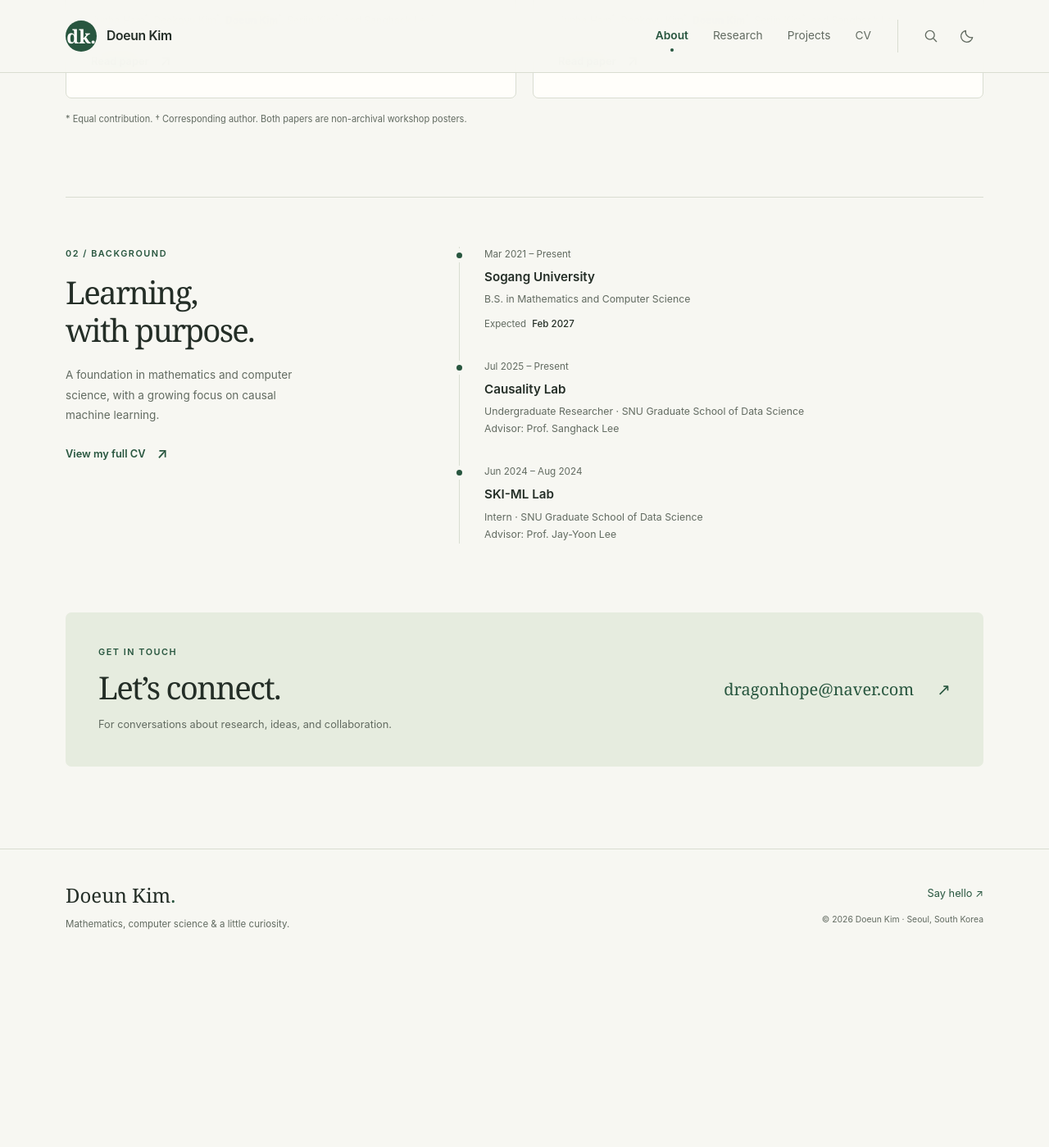
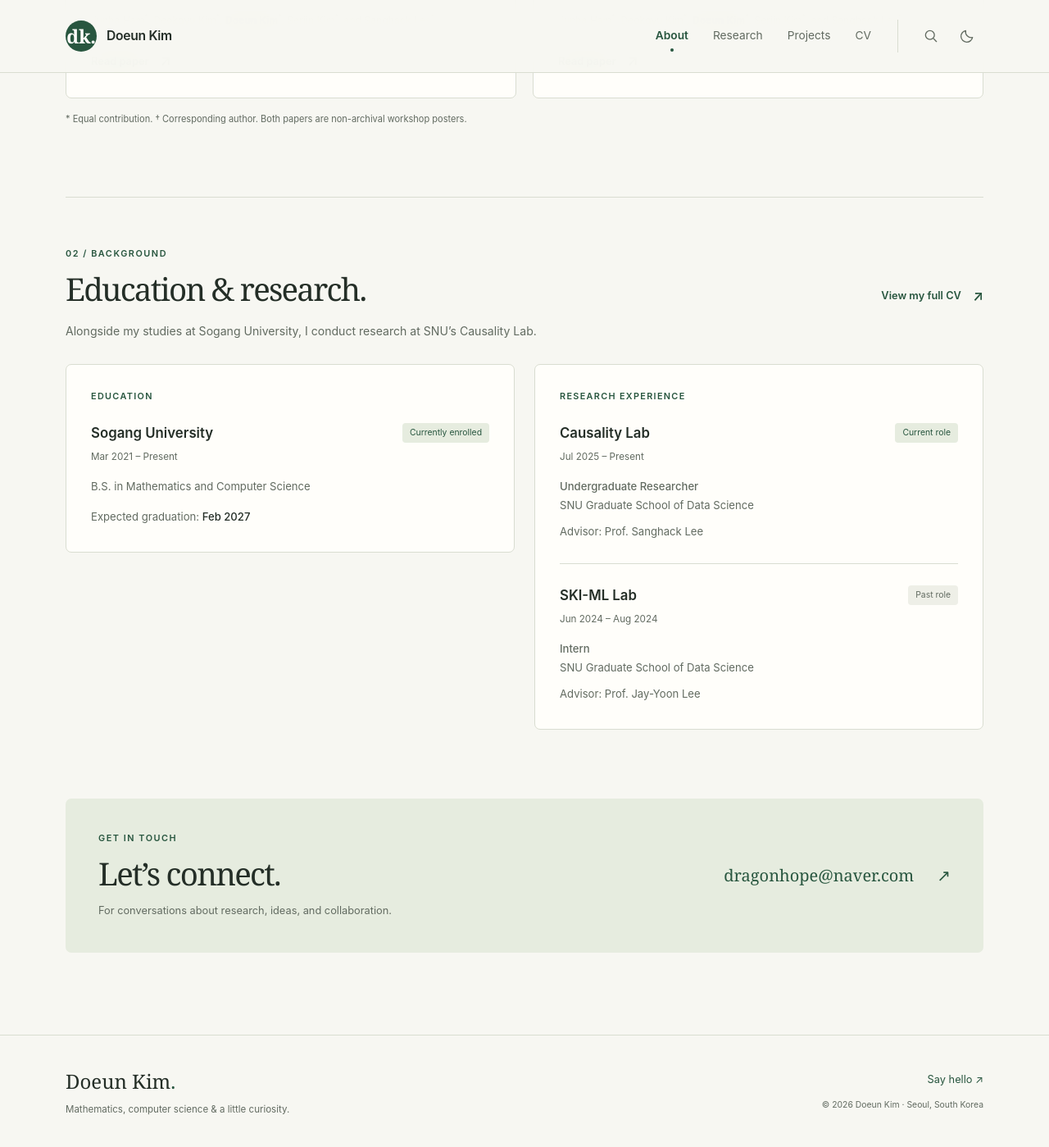
Before and after one commit to doeun7kim/doeun7kim.github.io, a Jekyll site: the page built from index.md, in a window 1280 px wide and 1400 px high, scrolled down 1162 px. Shown: the whole window at 82% size. Built offline with Jekyll 4.4.1, drawn with Linux system fonts in a browser that asks for light colours; before the commit the page ends 2335 px from its top, so only the background shows below that.

Commit message:
Separate concurrent education and research on homepage

```diff
--- a/assets/css/style.css
+++ b/assets/css/style.css
@@ -132,18 +132,24 @@ sup { font-size: .7em; line-height: 0; }
 .project-metric strong { font-family: var(--serif); font-size: 2.1rem; font-weight: 400; letter-spacing: -.045em; }
 .project-metric span { font-size: .65rem; color: var(--muted); }
 .project-period { border-top: 1px solid var(--line); padding-top: 12px; margin-top: 16px; font-size: .65rem; color: var(--muted); }
-.background-section { display: grid; grid-template-columns: 1fr 1.6fr; gap: 80px; padding-top: 60px; border-top: 1px solid var(--line); }
-.background-section h2 { margin-top: 16px; }
-.section-intro { color: var(--muted); font-size: .85rem; line-height: 1.8; margin: 20px 0; max-width: 290px; }
-.background-entries { border-left: 1px solid var(--line); padding-left: 30px; }
-.background-entry { position: relative; padding-bottom: 32px; }
-.background-entry:last-child { padding-bottom: 0; }
-.timeline-dot { position: absolute; width: 7px; height: 7px; border-radius: 50%; background: var(--accent); top: 7px; left: -34px; box-shadow: 0 0 0 5px var(--bg); }
+.background-section { padding-top: 60px; border-top: 1px solid var(--line); }
+.background-section .section-heading { margin-bottom: 16px; }
+.background-intro { max-width: 690px; margin-bottom: 28px; color: var(--muted); font-size: .88rem; line-height: 1.8; }
+.background-grid { display: grid; grid-template-columns: repeat(2,minmax(0,1fr)); align-items: start; gap: 24px; }
+.background-group { min-width: 0; padding: 30px; border: 1px solid var(--line); border-radius: 7px; background: var(--surface); }
+.background-group > h3 { margin-bottom: 24px; color: var(--accent); font-size: .68rem; font-weight: 600; letter-spacing: .12em; text-transform: uppercase; }
+.background-entry + .background-entry { margin-top: 26px; padding-top: 26px; border-top: 1px solid var(--line); }
+.background-entry-heading { display: flex; flex-wrap: wrap; align-items: center; justify-content: space-between; gap: 10px 16px; margin-bottom: 7px; }
+.background-entry h4 { margin: 0; font-size: 1.05rem; font-weight: 600; line-height: 1.5; }
+.background-status { display: inline-block; padding: 4px 9px; border-radius: 4px; background: var(--accent-soft); color: var(--accent); font-size: .65rem; line-height: 1.5; white-space: nowrap; }
+.background-status-past { background: var(--soft); color: var(--muted); }
 .entry-date { font-size: .73rem; font-weight: 400; color: var(--muted); }
-.background-entry h3 { font-size: .95rem; margin: 6px 0; }
-.background-entry > p:not(.entry-date) { font-size: .77rem; color: var(--muted); }
-.inline-facts { display: flex; flex-wrap: wrap; gap: 8px 22px; font-size: .72rem; color: var(--muted); margin-top: 10px; }
-.inline-facts strong { font-weight: 500; color: var(--text); margin-left: 4px; }
+.background-entry .entry-date { margin-bottom: 14px; }
+.background-entry > p:not(.entry-date) { color: var(--muted); font-size: .82rem; line-height: 1.8; }
+.background-entry .background-role { color: var(--text); font-weight: 500; }
+.background-entry .background-graduation { margin-top: 14px; }
+.background-graduation strong { color: var(--text); font-weight: 500; }
+.background-entry .entry-advisor { margin-top: 8px; }
 .entry-advisor { color: var(--muted); font-size: .83rem; }
 .contact-section { display: flex; justify-content: space-between; align-items: center; gap: 32px; padding: 40px; background: var(--accent-soft); margin-top: 84px; border-radius: 7px; }
 .contact-section h2 { margin: 12px 0; }
@@ -253,7 +259,7 @@ sup { font-size: .7em; line-height: 0; }
   .paper-card { padding: 25px; }
   .project-preview { padding: 20px; }
   .project-metric { flex-direction: column; gap: 0; }
-  .background-section { gap: 50px; }
+  .background-group { padding: 26px; }
   .cv-layout { grid-template-columns: 175px minmax(0,1fr); gap: 40px; }
   .cv-section .entry-heading { flex-direction: column; gap: 3px; }
 }
@@ -287,7 +293,8 @@ sup { font-size: .7em; line-height: 0; }
   .project-preview h3 { font-size: 1.2rem; }
   .project-preview h3 + p { font-size: .73rem; }
   .project-metric strong { font-size: 1.8rem; }
-  .background-section { gap: 32px; grid-template-columns: 1fr 1.5fr; padding-top: 40px; }
+  .background-section { padding-top: 40px; }
+  .background-grid { grid-template-columns: 1fr; gap: 20px; }
   .contact-section { flex-direction: column; align-items: start; gap: 24px; padding: 30px; margin-top: 56px; }
   .page-content { padding-bottom: 64px; }
   .page-heading { padding: 44px 0 32px; }
@@ -335,12 +342,7 @@ sup { font-size: .7em; line-height: 0; }
   .project-preview h3 + p { font-size: .8rem; margin-bottom: 18px; }
   .project-metric { flex-direction: row; align-items: baseline; gap: 10px; }
   .project-metric strong { font-size: 2rem; }
-  .background-section { grid-template-columns: 1fr; gap: 36px; }
-  .background-section h2 br { display: none; }
-  .section-intro { max-width: 100%; }
-  .background-entries { margin-left: 4px; }
-  .background-entry h3 { font-size: 1rem; }
-  .background-entry > p:not(.entry-date) { font-size: .81rem; }
+  .background-group { padding: 24px; }
   .contact-section { padding: 26px; }
   .contact-link { font-size: 1.12rem; gap: 15px; overflow-wrap: anywhere; }
   .footer-inner { flex-direction: column; align-items: start; gap: 22px; padding: 30px 0; }
--- a/index.md
+++ b/index.md
@@ -36,10 +36,33 @@ body_class: home
 </section>
 
 <section class="home-section background-section" aria-labelledby="background-title">
-  <div><p class="eyebrow">02 / Background</p><h2 id="background-title">Learning,<br>with purpose.</h2><p class="section-intro">A foundation in mathematics and computer science, with a growing focus on causal machine learning.</p><a class="text-link" href="{{ '/cv/' | relative_url }}">View my full CV <span aria-hidden="true">↗</span></a></div>
-  <div class="background-entries">
-    <article class="background-entry"><span class="timeline-dot" aria-hidden="true"></span><p class="entry-date">{{ profile.education.period }}</p><h3>{{ profile.education.institution }}</h3><p>{{ profile.education.degree }}</p><div class="inline-facts"><span>Expected <strong>{{ profile.education.graduation }}</strong></span></div></article>
-    {% for experience in profile.research_experience %}<article class="background-entry"><span class="timeline-dot" aria-hidden="true"></span><p class="entry-date">{{ experience.period }}</p><h3>{{ experience.lab }}</h3><p>{{ experience.role }} · {{ experience.institution }}</p><p class="entry-advisor">Advisor: {{ experience.advisor }}</p></article>{% endfor %}
+  <div class="section-heading">
+    <div><p class="eyebrow">02 / Background</p><h2 id="background-title">Education &amp; research.</h2></div>
+    <a class="text-link" href="{{ '/cv/' | relative_url }}">View my full CV <span aria-hidden="true">&#8599;</span></a>
+  </div>
+  <p class="background-intro">Alongside my studies at Sogang University, I conduct research at SNU&rsquo;s Causality Lab.</p>
+  <div class="background-grid">
+    <section class="background-group" aria-labelledby="background-education-title">
+      <h3 id="background-education-title">Education</h3>
+      <article class="background-entry">
+        <div class="background-entry-heading"><h4>{{ profile.education.institution }}</h4><span class="background-status">Currently enrolled</span></div>
+        <p class="entry-date">{{ profile.education.period }}</p>
+        <p>{{ profile.education.degree }}</p>
+        <p class="background-graduation">Expected graduation: <strong>{{ profile.education.graduation }}</strong></p>
+      </article>
+    </section>
+    <section class="background-group" aria-labelledby="background-research-title">
+      <h3 id="background-research-title">Research experience</h3>
+      {% for experience in profile.research_experience %}
+      <article class="background-entry">
+        <div class="background-entry-heading"><h4>{{ experience.lab }}</h4>{% if experience.period contains 'Present' %}<span class="background-status">Current role</span>{% else %}<span class="background-status background-status-past">Past role</span>{% endif %}</div>
+        <p class="entry-date">{{ experience.period }}</p>
+        <p class="background-role">{{ experience.role }}</p>
+        <p>{{ experience.institution }}</p>
+        <p class="entry-advisor">Advisor: {{ experience.advisor }}</p>
+      </article>
+      {% endfor %}
+    </section>
   </div>
 </section>
 
```
